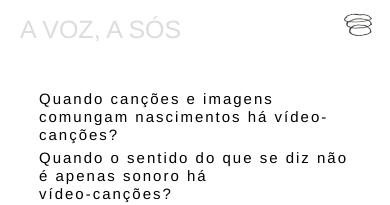
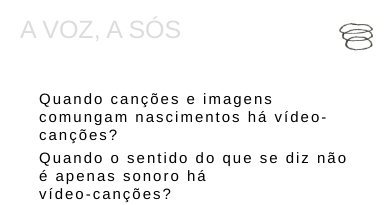
Before and after one commit to avozasos/avozasos.com, a Jekyll site: the page built from _pages/sobre.md, in a window 390 px wide. Shown: the top 205 px of the page. Built offline with Jekyll 4.4.1, drawn with Linux system fonts in a browser that asks for light colours; nearby versions of some CDN libraries.

Commit message:
ajuste hamburguinho

```diff
--- a/css/style.css
+++ b/css/style.css
@@ -910,9 +910,6 @@ a:hover{
         width: 70% !important;
         padding: 3vw 4vw !important;
     }
-    .openbtn {
-        margin-top:2.5% !important;
-    }
     #navbar {
         height: 12vw !important;
         min-height: 50px !important;
@@ -930,13 +927,13 @@ a:hover{
   border: none;
   z-index:2;
   position: absolute;
-  top: 0%;
-  right: 0%;
-  width:5%;
+  top: 20px;
+  right: 3%;
+  font-size: 36px;
+  width:1%;
   max-width:55px;
-  min-width:45px !important;
-  margin-right:2%;
-  margin-top:1%;
+  min-width:40px;
+  padding: 0 !important;
 }
 
 .openbtn img {
```
